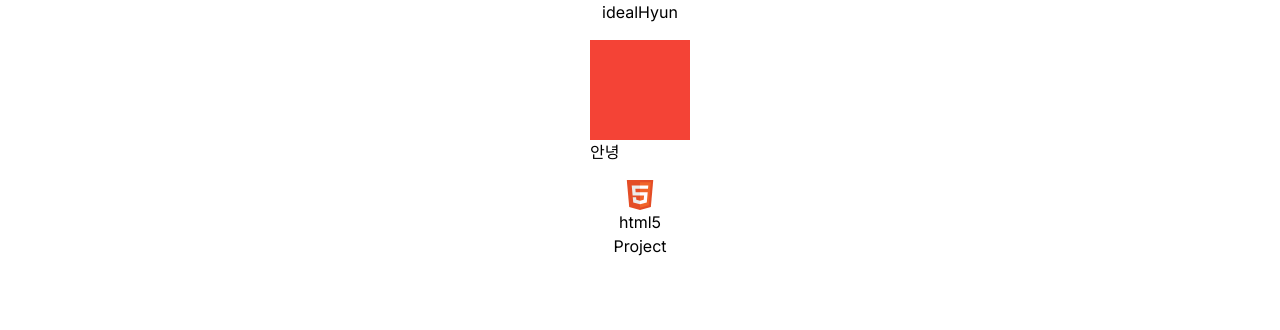
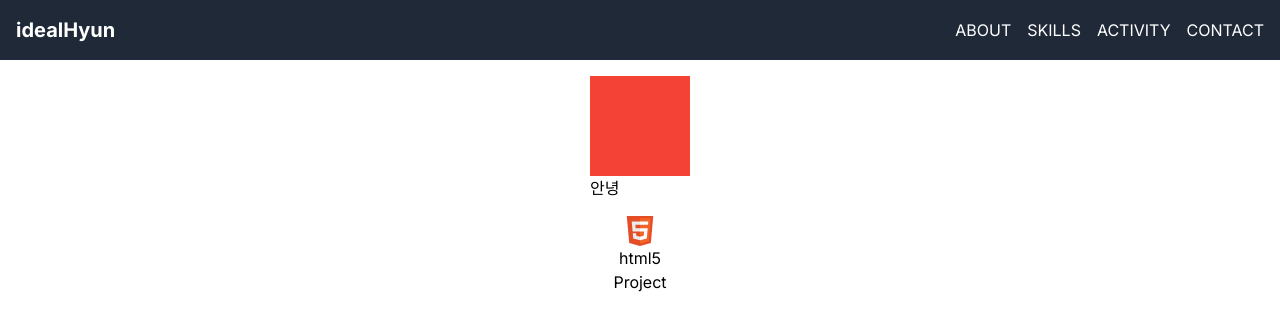
Before and after one commit to idealHyun/portfolio, a Next.js app: page / in a window 1280 px wide. Shown: the top 330 px of the page. Built offline with nearby package versions, Linux system fonts and the light colour scheme.

Commit message:
feat: Header 추가
- 클릭하면 id로 이동

```diff
--- a/src/components/common/Header.tsx
+++ b/src/components/common/Header.tsx
@@ -3,14 +3,25 @@ import React from 'react';
 type Props = {};
 
 export default function Header({}: Props) {
-  const navLinks = ['ABOUT ME', 'SKILLS', 'ACTIVITY', 'CONTACT'];
+  const navLinks = ['ABOUT', 'SKILLS', 'ACTIVITY', 'CONTACT'];
 
   return (
-    <div>
-      <span>idealHyun</span>
+    <header className="flex items-center justify-between p-4 bg-gray-800 text-white w-full">
+      <span className="text-xl font-bold">idealHyun</span>
       <nav>
-        <ul>{/*{navLinks.map(link => ())}*/}</ul>
+        <ul className="flex space-x-4">
+          {navLinks.map((link, index) => (
+            <li key={index}>
+              <a
+                href={`#${link.replace(/\s+/g, '').toLowerCase()}`}
+                className="hover:text-blue-400"
+              >
+                {link}
+              </a>
+            </li>
+          ))}
+        </ul>
       </nav>
-    </div>
+    </header>
   );
 }
```
